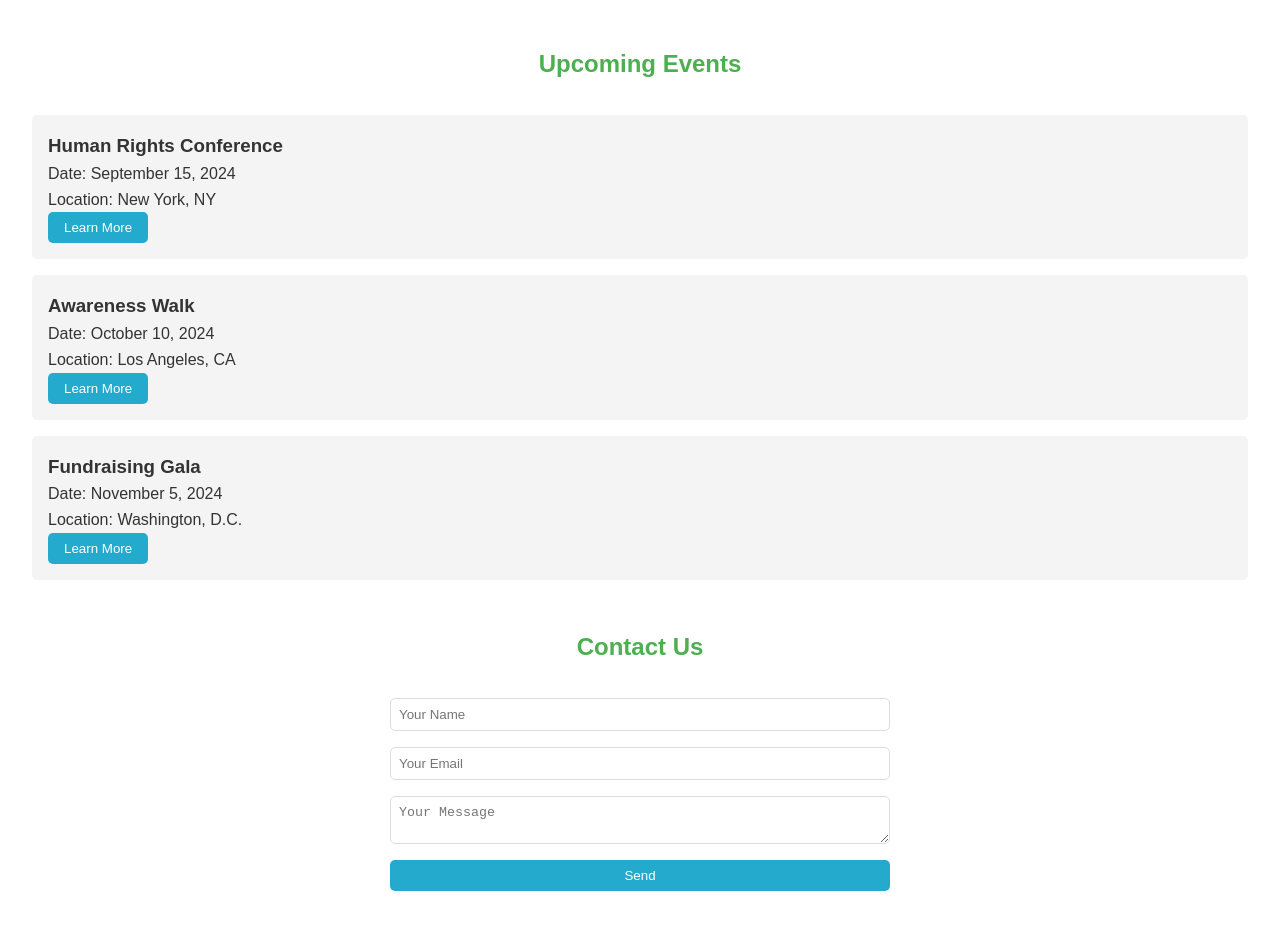
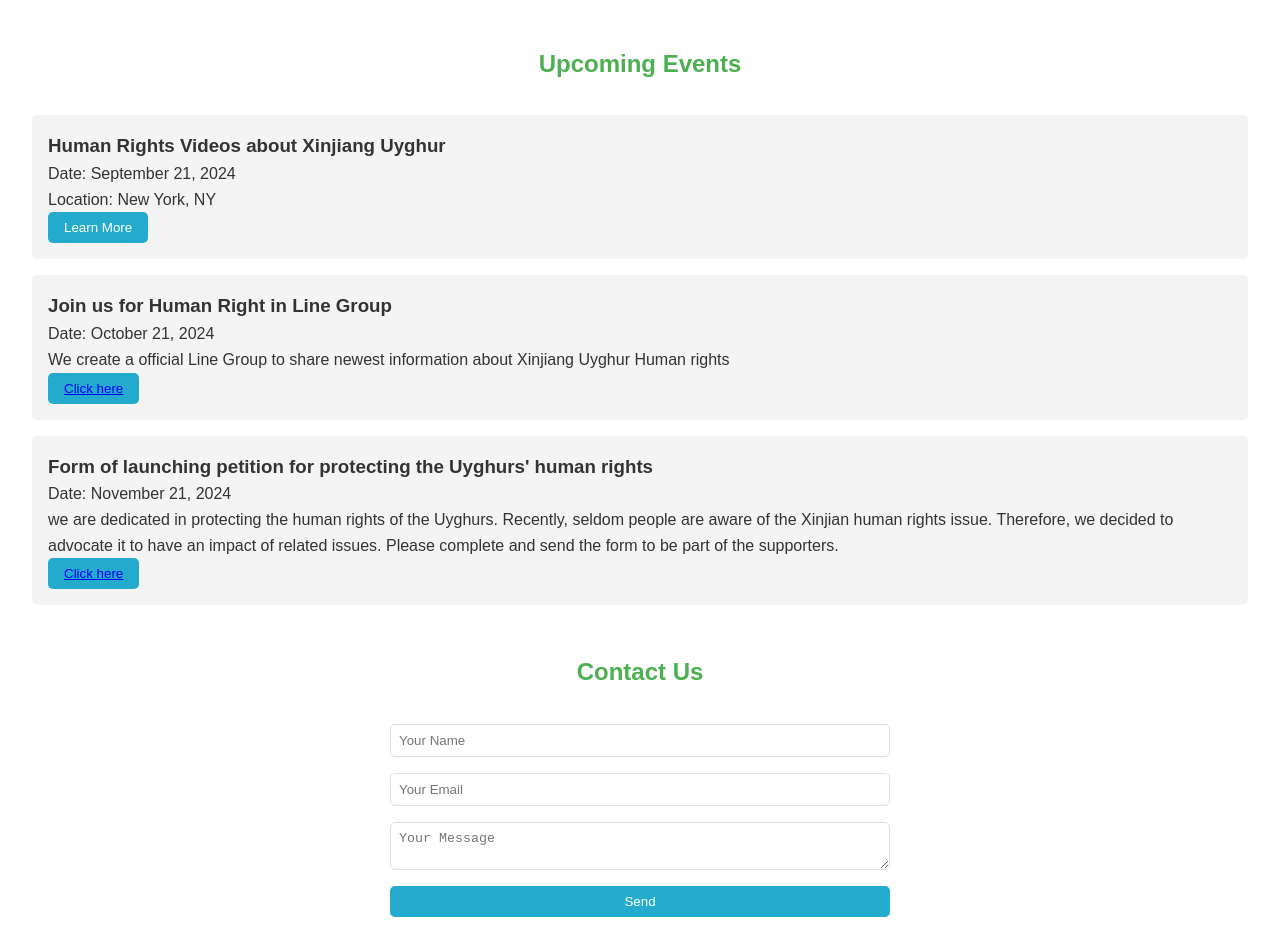
Before and after one commit to DrunkRick123/human_right_web, a plain HTML site: page index.html in a window 1280 px wide. Shown: the part 1623-2551 px from the top of the page. Drawn offline with Linux system fonts and the light colour scheme.

Commit message:
index.html

```diff
--- a/index.html
+++ b/index.html
@@ -59,22 +59,22 @@
             <h2>Upcoming Events</h2>
             <ul>
                 <li>
-                    <h3>Human Rights Conference</h3>
-                    <p>Date: September 15, 2024</p>
+                    <h3>Human Rights Videos about Xinjiang Uyghur</h3>
+                    <p>Date: September 21, 2024</p>
                     <p>Location: New York, NY</p>
                     <button>Learn More</button>
                 </li>
                 <li>
-                    <h3>Awareness Walk</h3>
-                    <p>Date: October 10, 2024</p>
-                    <p>Location: Los Angeles, CA</p>
-                    <button>Learn More</button>
+                    <h3>Join us for Human Right in Line Group</h3>
+                    <p>Date: October 21, 2024</p>
+                    <p>We create a official Line Group to share newest information about Xinjiang Uyghur Human rights</p>
+                    <button><a href="https://lin.ee/JE4sqKd">Click here</a></button>
                 </li>
                 <li>
-                    <h3>Fundraising Gala</h3>
-                    <p>Date: November 5, 2024</p>
-                    <p>Location: Washington, D.C.</p>
-                    <button>Learn More</button>
+                    <h3>Form of launching petition for protecting the Uyghurs' human rights</h3>
+                    <p>Date: November 21, 2024</p>
+                    <p>we are dedicated in protecting the human rights of the Uyghurs. Recently, seldom people are aware of the Xinjian human rights issue. Therefore, we decided to advocate it to have an impact of related issues. Please complete and send the form to be part of the supporters.</p>
+                    <button><a href="https://forms.gle/4ME9oChtXo6KEihd8">Click here</a></button>
                 </li>
             </ul>
         </section>
```
